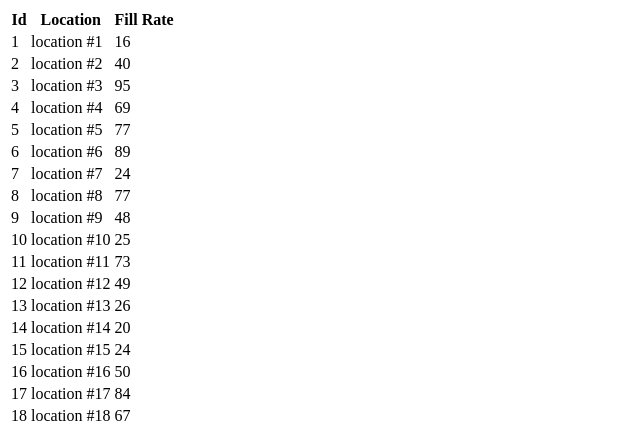
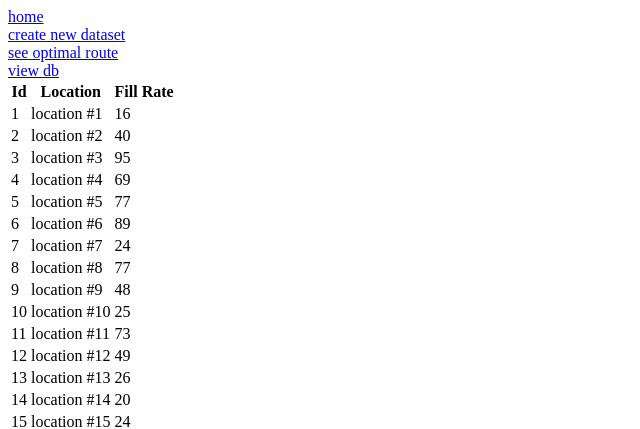
Before and after one commit to The5thAxiom/Smart-Routing-For-Urban-Waste-Collection, a Flask app: page /view-db in a window 1280 px wide. Shown: the top 429 px of the page, without its empty margins (0-640 px from the left). Run offline with Flask 2, Linux system fonts and the light colour scheme; data comes from the database, SQL or seed files in the repository; both versions use the stored data as it was after the commit.

Commit message:
navlinks added; refactoring

```diff
--- a/server/__init__.py
+++ b/server/__init__.py
@@ -2,6 +2,7 @@ from flask import Flask, render_template
 from flask_sqlalchemy import SQLAlchemy
 from flask_cors import CORS
 from datetime import datetime, date
+
 
 app = Flask(__name__)
 CORS(app)
@@ -10,6 +11,7 @@ app.config['SQLALCHEMY_DATABASE_URI'] = 'sqlite:///database.db'
 app.config['SQLALCHEMY_TRACK_MODIFICATIONS'] = False # we don't need real time updates as this is a REST based api
 db = SQLAlchemy(app)
 
+from server.controllers import *
 from server.models import *
 db.create_all()
 
@@ -28,14 +30,11 @@ def viewDB_route():
         "binData": BinData.query.all()
     })
 
-from server.controllers import *
-binsToCollect = getBinsToCollect()
-print(binsToCollect)
-
-bestPathById, graph, graphLabels = makeOptimalRoute(binsToCollect)
-
 @app.route('/make-route')
 def makeRoute_route():
+    binsToCollect = getBinsToCollect()
+    print(binsToCollect)
+    bestPathById, graph, graphLabels = makeOptimalRoute(binsToCollect)
     return render_template('makeRoute.html',  ** {
         "bins": Bin.query.filter(
             Bin.id.in_(tuple(binsToCollect))
--- a/server/controllers.py
+++ b/server/controllers.py
@@ -10,7 +10,7 @@ def getBinsToCollect():
     urgentBinIds = set([x.id for x in urgentBins])
 
     possibleBins = Bin.query.filter(
-        Bin.fill_rate > 40
+        Bin.fill_rate > 60
     )
     possibleBinIds = set([x.id for x in possibleBins])
 
@@ -18,6 +18,8 @@ def getBinsToCollect():
     return binsToCollect
 
 def makeOptimalRoute(bins):
+    if len(bins) == 0:
+        return None
     problem = np.zeros([len(bins), len(bins)])
     print(problem)
     pToBin = {i: bins[i] for i in range(len(bins))}
--- a/server/templates/index.html
+++ b/server/templates/index.html
@@ -9,6 +9,12 @@
         <title>Samridh</title>
     </head>
     <body>
+        <nav>
+            <a href="/">home</a><br />
+            <a href="/create">create new dataset</a><br />
+            <a href="/make-route">see optimal route</a><br />
+            <a href="/view-db">view db</a><br />
+        </nav>
         <h1>{{heading}}</h1>
         <h2>{{by}}</h2>
         <p>Coming soon...</p>
--- a/server/templates/viewDb.html
+++ b/server/templates/viewDb.html
@@ -11,6 +11,12 @@
         <title>View Best Route</title>
     </head>
     <body>
+        <nav>
+            <a href="/">home</a><br />
+            <a href="/create">create new dataset</a><br />
+            <a href="/make-route">see optimal route</a><br />
+            <a href="/view-db">view db</a><br />
+        </nav>
         <table>
             <tr>
                 <th>Id</th>
```
Also changed, not shown: server/create_data.py (+9 -2 lines), server/templates/makeRoute.html (+13 -6 lines), server/database.db.
